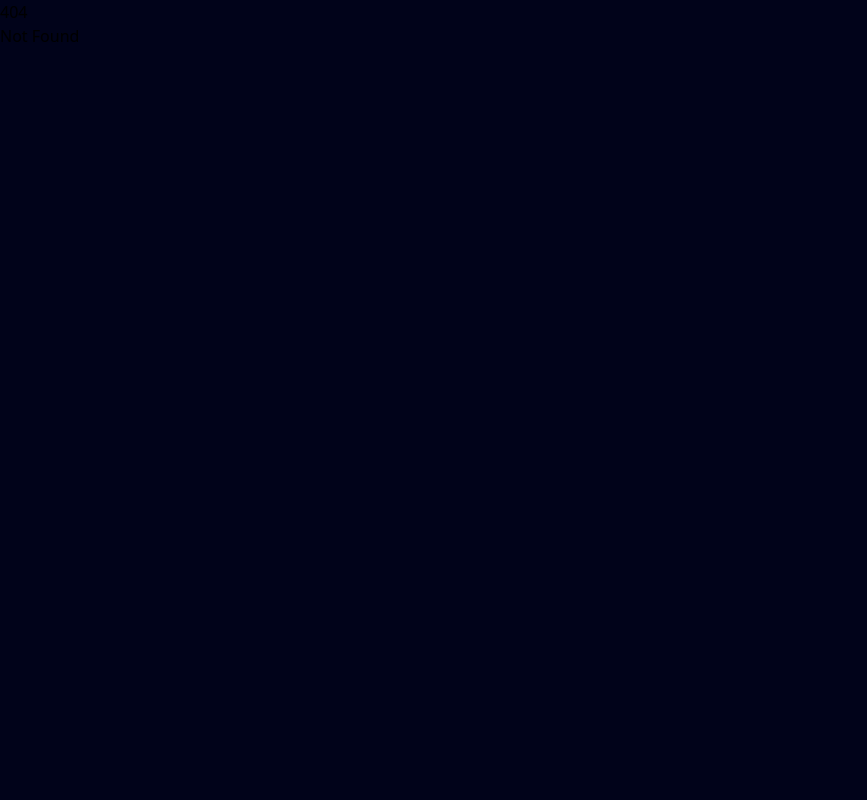
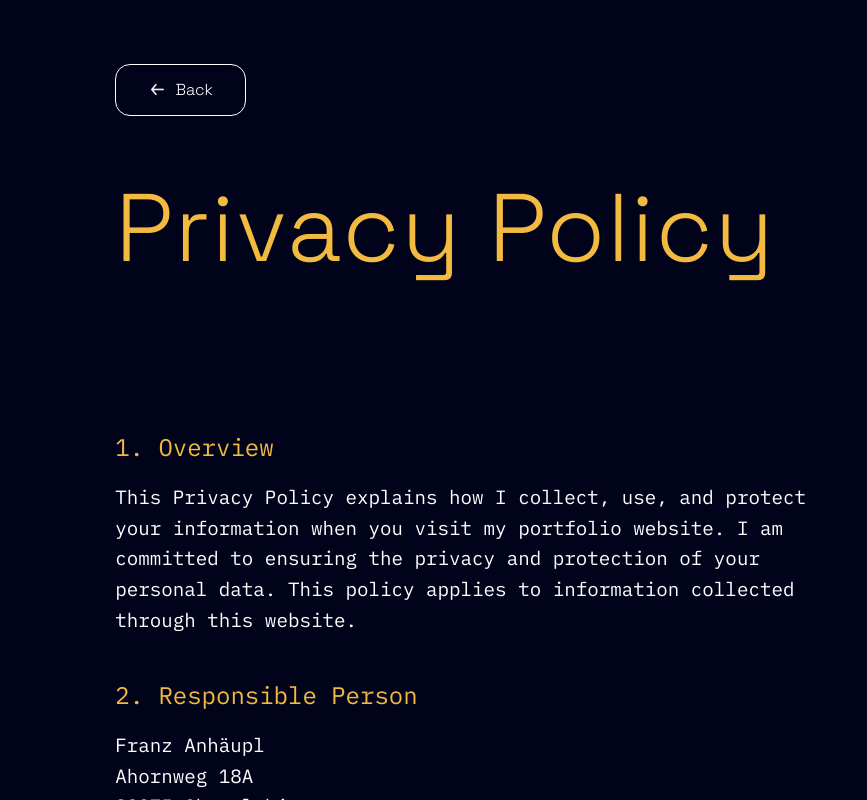
Before and after one commit to Litorian113/Portfolio, a SvelteKit app: page /privacy in a window 1280 px wide. Before the commit this address had no page. Shown: the whole page, without its empty margins (0-867 px from the left). Built offline with nearby package versions, Linux system fonts and the light colour scheme.

Commit message:
Füge Datenschutzrichtlinie-Seite hinzu: implementiere rechtliche Informationen und Navigation

```diff
--- /dev/null
+++ b/src/routes/privacy/+page.svelte
@@ -0,0 +1,328 @@
+<script>
+    import { goto } from '$app/navigation';
+    import { onMount } from 'svelte';
+    import Footer from '$lib/Footer.svelte';
+
+    // Stelle sicher, dass Scrollen auf dieser Seite funktioniert
+    onMount(() => {
+      // Aktiviere das Scrollen explizit
+      document.documentElement.style.overflow = 'auto';
+      document.body.style.overflow = 'auto';
+    });
+
+    function goBackToFlur() {
+      goto('/');
+    }
+</script>
+
+<div class="scroll-container">
+  <div class="content-wrapper">
+    <div class="top-section">
+      <div class="back-btn-container">
+        <button on:click={goBackToFlur}>
+          <img src="/leftArrow.png" alt="Back arrow" />
+          Back
+        </button>
+      </div>
+      <div class="heading-container">
+        <h2>Privacy Policy</h2>
+      </div>
+    </div>
+
+    <div class="grid-section1">
+      <div class="text-grid1">
+        <h4>1. Overview</h4>
+        <p class="text-doku">
+          This Privacy Policy explains how I collect, use, and protect your information when you visit my portfolio website.
+          I am committed to ensuring the privacy and protection of your personal data.
+          This policy applies to information collected through this website.
+        </p>
+
+        <h4>2. Responsible Person</h4>
+        <p class="text-doku">
+          Franz Anhäupl<br>
+          Ahornweg 18A<br>
+          89275 Oberelchingen<br>
+          Germany<br><br>
+          Email: <a href="mailto:Hey@fxma.design">Hey@fxma.design</a>
+        </p>
+
+        <h4>3. Information Collection</h4>
+        <p class="text-doku">
+          When you visit my website, certain information is automatically collected through your browser or device:
+        </p>
+        <ul class="text-doku">
+          <li>IP address (anonymized)</li>
+          <li>Browser type and version</li>
+          <li>Operating system</li>
+          <li>Date and time of your visit</li>
+          <li>Pages you visit</li>
+          <li>Referring website</li>
+        </ul>
+        <p class="text-doku">
+          This information is used to analyze visitor behavior and optimize the website experience.
+          The data processing is based on Article 6(1)(f) GDPR (legitimate interest).
+        </p>
+
+        <h4>4. Cookies & Storage Technologies</h4>
+        <p class="text-doku">
+          This website uses technically necessary cookies to enable basic functionality. These cookies do not track you across websites and do not collect personal information.
+          They are stored on your device until the end of the browser session.
+        </p>
+        <p class="text-doku">
+          I do not use tracking cookies, advertising cookies, or social media cookies unless explicitly mentioned otherwise.
+        </p>
+
+        <h4>5. Web Hosting</h4>
+        <p class="text-doku">
+          My website is hosted by a professional hosting provider. The hosting provider processes server log files that contain your IP address,
+          date and time of access, browser request, and general information concerning your operating system and browser.
+          This data collection is necessary for security reasons and to ensure the stability of the website.
+        </p>
+
+        <h4>6. Contact Forms</h4>
+        <p class="text-doku">
+          If you use any contact forms on my website, the information you provide will be stored to process your inquiry.
+          I will not share this information with third parties without your consent.
+          Data processing is based on Article 6(1)(a) GDPR (consent) or Article 6(1)(b) GDPR (pre-contractual measures).
+        </p>
+
+        <h4>7. Your Rights</h4>
+        <p class="text-doku">
+          Under the General Data Protection Regulation (GDPR), you have the following rights:
+        </p>
+        <ul class="text-doku">
+          <li>Right to access information about your stored personal data</li>
+          <li>Right to correction of inaccurate personal data</li>
+          <li>Right to erasure ("right to be forgotten")</li>
+          <li>Right to restriction of processing</li>
+          <li>Right to data portability</li>
+          <li>Right to object to data processing</li>
+          <li>Right to withdraw consent</li>
+        </ul>
+        <p class="text-doku">
+          To exercise these rights, please contact me using the contact details provided above.
+        </p>
+
+        <h4>8. Data Security</h4>
+        <p class="text-doku">
+          I take appropriate technical and organizational measures to protect your data against accidental or intentional manipulation,
+          partial or complete loss, destruction, or unauthorized access by third parties.
+          My security measures are continuously improved in line with technological developments.
+        </p>
+
+        <h4>9. Changes to This Privacy Policy</h4>
+        <p class="text-doku">
+          I may update this Privacy Policy from time to time to reflect changes in technology, legal requirements, or my website functionality.
+          Any changes will be posted on this page. The date of the latest revision will be indicated at the bottom of this page.
+        </p>
+
+        <p class="text-doku last-update">
+          Last updated: March 18, 2025
+        </p>
+      </div>
+    </div>
+
+    <Footer />
+  </div>
+</div>
+
+<style>
+  /* IBM Plex Mono Regular */
+  @font-face {
+    font-family: 'Franz-Plex';
+    src: url('/fonts/IBM_Plex_Mono/IBMPlexMono-Regular.ttf') format('truetype');
+    font-weight: 400;
+    font-style: normal;
+    font-display: swap;
+  }
+
+  /* Space Grotesk Regular */
+  @font-face {
+    font-family: 'Franz-Grotesk';
+    src: url('/fonts/Space_Grotesk/static/SpaceGrotesk-Light.ttf') format('truetype');
+    font-weight: 300;
+    font-style: normal;
+    font-display: swap;
+  }
+
+  .content-wrapper {
+    width: 92%;
+    max-width: 1400px;
+    margin: 0 auto;
+    padding: 4rem 4rem;
+  }
+
+  /* Top-Section: Flexbox-Layout für die Elemente */
+  .top-section {
+    height: auto;
+    display: flex;
+    flex-direction: column;
+    justify-content: flex-start;
+    margin-bottom: 3rem;
+  }
+
+  /* Button-Container: 100% Breite, Button linksbündig */
+  .back-btn-container {
+    width: 100%;
+    margin-bottom: 2rem;
+  }
+
+  .back-btn-container button {
+    color: white;
+    font-family: 'Franz-Grotesk', sans-serif;
+    display: inline-flex;
+    align-items: center;
+    gap: 0.5rem;
+    background: transparent;
+    border: 1px solid white;
+    border-radius: 15px;
+    padding: 0.8rem 2rem;
+    font-size: 1rem;
+    text-align: left;
+    cursor: pointer;
+  }
+
+  /* Optional: Größe und Ausrichtung des Pfeils anpassen */
+  .back-btn-container button img {
+    height: 1.2em;
+    width: auto;
+  }
+
+  /* Überschrift-Container: 100% Breite, h2 linksbündig */
+  .heading-container {
+    width: 100%;
+    margin-bottom: 2rem;
+  }
+
+  .heading-container h2 {
+    width: 100%;
+    text-align: left;
+    font-size: 6rem;
+    margin: 0;
+    padding: 0.5rem 0;
+    font-family: 'Franz-Grotesk', sans-serif;
+    color: #F2BA40;
+    letter-spacing: 0.1rem;
+  }
+
+  .grid-section1 {
+    display: grid;
+    grid-template-columns: repeat(6, 1fr);
+    grid-template-rows: repeat(1, auto);
+    gap: 8px;
+    width: 100%;
+  }
+
+  .text-grid1 {
+    grid-column: 1 / span 4;
+  }
+
+  h4 {
+    font-family: 'Franz-Plex', mono;
+    color: #F2BA40;
+    line-height: 1.6;
+    font-size: 1.5rem;
+    margin-top: 2.5rem;
+    margin-bottom: 1rem;
+  }
+
+  .text-doku {
+    color: white;
+    font-family: 'Franz-Plex', mono;
+    line-height: 1.6;
+    font-size: 1.2rem;
+    margin-bottom: 1.5rem;
+  }
+
+  /* Listen-Styling */
+  .text-doku ul {
+    margin: 0 0 1.5rem 1.5rem;
+    padding: 0;
+  }
+
+  .text-doku li {
+    margin-bottom: 0.5rem;
+  }
+
+  .last-update {
+    font-style: italic;
+    margin-top: 3rem;
+    font-size: 1rem;
+    color: #999;
+  }
+
+  /* Links in Texten */
+  .text-doku a {
+    color: #F2BA40;
+    text-decoration: none;
+  }
+
+  .text-doku a:hover {
+    text-decoration: underline;
+  }
+
+  /* Stelle sicher, dass diese Seite scrollbar ist */
+  .scroll-container {
+    overflow-y: auto;
+    width: 100%;
+    height: 100%;
+  }
+
+  /* Mobile Anpassungen */
+  @media (max-width: 768px) {
+    /* Anpassung der Textpassagen */
+    .grid-section1 {
+      display: block;
+    }
+
+    .text-grid1 {
+      width: 100%;
+    }
+
+    .text-doku {
+      font-size: 1.1rem;
+    }
+
+    h4 {
+      font-size: 1.3rem;
+    }
+
+    /* Anpassung der Überschriftengröße und -höhe */
+    .heading-container {
+      height: auto;
+      margin-top: 1rem;
+      margin-bottom: 2rem;
+    }
+
+    .heading-container h2 {
+      font-size: 4rem;
+      line-height: 1.1;
+    }
+  }
+
+  /* Noch kleinere Geräte */
+  @media (max-width: 480px) {
+    .heading-container h2 {
+      font-size: 3rem;
+    }
+
+    .content-wrapper {
+      padding: 2rem 1.5rem;
+      width: 95%;
+    }
+
+    h4 {
+      font-size: 1.2rem;
+    }
+
+    .text-doku {
+      font-size: 1rem;
+    }
+
+    .back-btn-container button {
+      padding: 0.6rem 1.2rem;
+      font-size: 0.9rem;
+    }
+  }
+</style>
```
